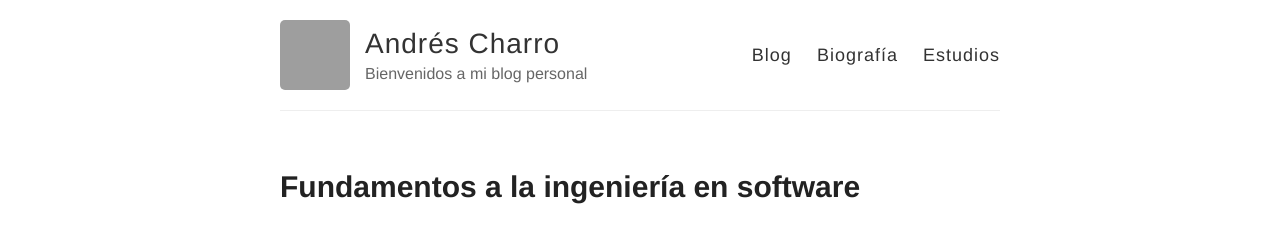
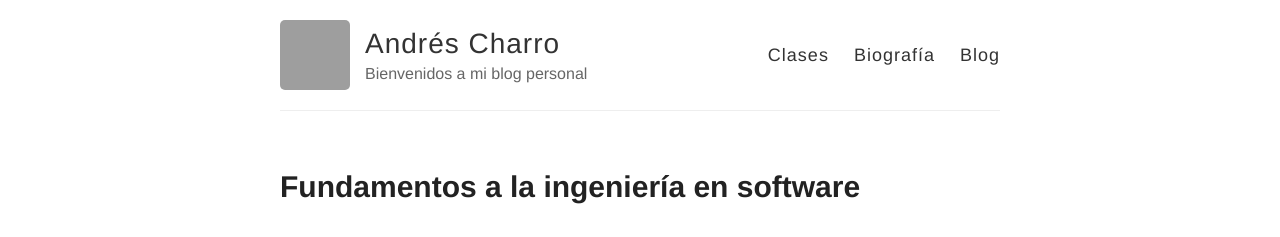
Before and after one commit to andrescharro22/Carlos-F007.github.io, a Jekyll site: the page built from index.html, in a window 1280 px wide. Shown: the top 237 px of the page. Built offline with Jekyll 4.4.1, drawn with Linux system fonts in a browser that asks for light colours; grey boxes are pictures that could not be loaded.

Commit message:
Update default.html

```diff
--- a/_layouts/default.html
+++ b/_layouts/default.html
@@ -27,9 +27,9 @@
           </div>
 
           <nav>
-            <a href="{{ site.baseurl }}/">Blog</a>
+            <a href="{{ site.baseurl }}/">Clases</a>
             <a href="{{ site.baseurl }}/biografía">Biografía</a>
-            <a href="{{ site.baseurl }}/estudios">Estudios</a>
+            <a href="{{ site.baseurl }}/blog">Blog</a>
           </nav>
         </header>
       </div>
```
